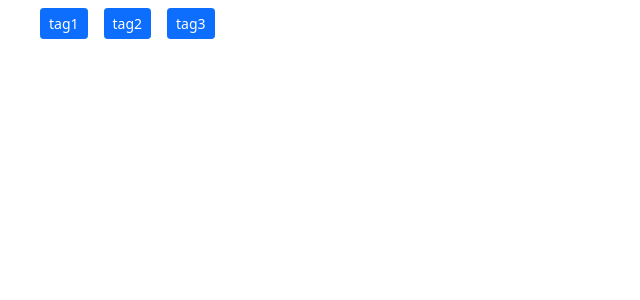
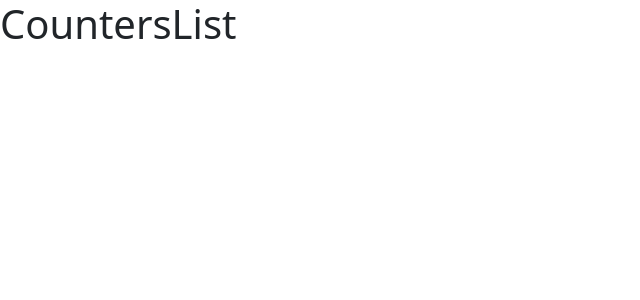
Before and after one commit to slavaOlshanechky/reactAppEd, a React (Create React App) app: page / in a window 1280 px wide. Shown: the top 300 px of the page, without its empty margins (0-640 px from the left). Built offline with nearby package versions, Linux system fonts and the light colour scheme.

Commit message:
add countersList.jsx

```diff
--- a/src/app.jsx
+++ b/src/app.jsx
@@ -1,9 +1,9 @@
 import React from "react";
 
-import Counter from "./components/counter";
+import CountersList from "./components/countersList";
 
 const App = () => {
-  return <Counter />;
+  return <CountersList />;
 };
 
 export default App;
--- a/src/components/counter.jsx
+++ b/src/components/counter.jsx
@@ -2,10 +2,6 @@ import React, { useState } from "react";
 
 const Counter = () => {
   const [count, setCount] = useState(0); //useState can contain [],{},[{}]
-  const [tags, setTags] = useState(
-    // []
-    ["tag1", "tag2", "tag3"]
-  );
 
   const formatCount = () => {
     return count === 0 ? "Empty" : count;
@@ -23,30 +19,6 @@ const Counter = () => {
   const handleDecrement = () => {
     setCount((prevState) => prevState - 1);
   };
-  const handleTagChange = (id) => {
-    // setTags(["tag4", "tag5"]);
-    setTags((prevState) => prevState.filter((tag) => tag !== id));
-    // console.log(id);
-  };
-
-  const renderTags = () => {
-    return (
-      tags.length !== 0 &&
-      tags.map((tag) => (
-        <li
-          key={tag}
-          className="btn btn-primary btn-sm m-2"
-          onClick={() => handleTagChange(tag)}
-        >
-          {tag}
-        </li>
-      ))
-    );
-  };
-
-  if (tags.length !== 0) {
-    return <ul>{renderTags()}</ul>;
-  }
 
   return (
     <>
--- /dev/null
+++ b/src/components/countersList.jsx
@@ -0,0 +1,10 @@
+import React from "react";
+
+const CountersList = () => {
+  return (
+    <>
+      <h1>CountersList</h1>
+    </>
+  );
+};
+export default CountersList;
```
